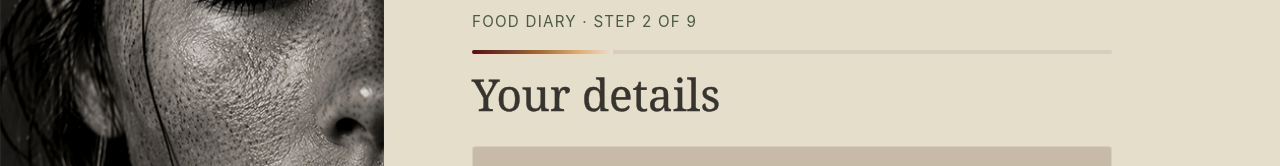
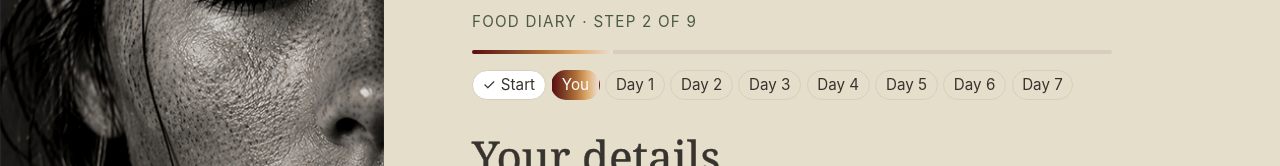
Before and after one commit to ugeniquehq/eugene, a Next.js app: page /portal/food-diary in a window 1280 px wide. Both pictures are taken after a click on the button "Next". Shown: the part 150-316 px from the top of the page. Built offline with nearby package versions, Linux system fonts and the light colour scheme; no server answers; a web font is replaced by a local one.

Commit message:
Add day navigator and auto-resume to food diary form
Lets clients jump directly to any day instead of clicking Next through
every previous one, and resumes at the first incomplete day on reopen
instead of always starting at the welcome page.

```diff
--- a/app/portal/food-diary/page.tsx
+++ b/app/portal/food-diary/page.tsx
@@ -3,6 +3,7 @@
 import { useState, useEffect, useMemo } from "react";
 import { useRouter } from "next/navigation";
 import { FOOD_DIARY_STEPS, dayStep, BASE_DAY_COUNT, FoodDiaryStep } from "@/lib/food-diary-schema";
+import { getValue } from "@/lib/intake-answers";
 import Field from "@/components/intake/Field";
 
 const STEP_PHOTOS: Record<string, string> = {
@@ -13,6 +14,30 @@ const DEFAULT_PHOTO = "/photography/food-diary-default.jpg";
 
 function getPhotoForStep(stepId: string): string {
   return STEP_PHOTOS[stepId] ?? DEFAULT_PHOTO;
+}
+
+function buildSteps(extraDays: number): FoodDiaryStep[] {
+  return [
+    ...FOOD_DIARY_STEPS,
+    ...Array.from({ length: extraDays }, (_, i) => dayStep(BASE_DAY_COUNT + i + 1)),
+  ];
+}
+
+// A step counts as "done" once every field on it has something in it.
+// Steps with no fields (like the welcome page) are treated as done —
+// there's nothing to fill in, so they shouldn't block auto-resume.
+function isStepComplete(step: FoodDiaryStep, answers: Record<string, unknown>): boolean {
+  if (step.fields.length === 0) return true;
+  return step.fields.every((field) => {
+    const value = getValue(answers, field.key);
+    return value !== undefined && value !== null && value !== "";
+  });
+}
+
+function shortLabel(step: FoodDiaryStep, index: number): string {
+  if (step.id === "welcome") return "Start";
+  if (step.id === "personal") return "You";
+  return `Day ${index - 1}`; // steps 0 and 1 are welcome/personal, days start at index 2
 }
 
 export default function FoodDiaryPage() {
@@ -29,11 +54,21 @@ export default function FoodDiaryPage() {
       .then((res) => res.json())
       .then((data) => {
         if (data?.answers) {
-          setAnswers(data.answers);
-          const meta = data.answers.meta;
-          if (meta && typeof meta === "object" && typeof meta.extraDays === "number") {
-            setExtraDays(meta.extraDays);
-          }
+          const loadedAnswers = data.answers;
+          setAnswers(loadedAnswers);
+
+          const meta = loadedAnswers.meta;
+          const loadedExtraDays =
+            meta && typeof meta === "object" && typeof meta.extraDays === "number" ? meta.extraDays : 0;
+          setExtraDays(loadedExtraDays);
+
+          // Resume where they left off: jump to the first step that isn't
+          // fully filled in yet, rather than always starting back at the
+          // welcome page. If everything's already filled in, land on the
+          // last step so they can add another day or finish up.
+          const loadedSteps = buildSteps(loadedExtraDays);
+          const firstIncomplete = loadedSteps.findIndex((s) => !isStepComplete(s, loadedAnswers));
+          setStepIndex(firstIncomplete === -1 ? loadedSteps.length - 1 : firstIncomplete);
         }
       })
       .catch(() => {
@@ -42,13 +77,7 @@ export default function FoodDiaryPage() {
       .finally(() => setLoading(false));
   }, []);
 
-  const allSteps: FoodDiaryStep[] = useMemo(
-    () => [
-      ...FOOD_DIARY_STEPS,
-      ...Array.from({ length: extraDays }, (_, i) => dayStep(BASE_DAY_COUNT + i + 1)),
-    ],
-    [extraDays]
-  );
+  const allSteps: FoodDiaryStep[] = useMemo(() => buildSteps(extraDays), [extraDays]);
 
   const step = allSteps[stepIndex];
   const isFirst = stepIndex === 0;
@@ -114,6 +143,11 @@ export default function FoodDiaryPage() {
     setStepIndex(FOOD_DIARY_STEPS.length + nextExtraDays - 1);
   }
 
+  function jumpTo(index: number) {
+    if (status === "submitting") return;
+    setStepIndex(index);
+  }
+
   return (
     <section className="section" style={{ paddingTop: 0, paddingBottom: 0 }}>
       <div className="intake-photo-fixed" style={{ backgroundImage: `url(${photo})` }} />
@@ -126,6 +160,52 @@ export default function FoodDiaryPage() {
 
           <div style={{ height: "4px", background: "var(--color-line)", borderRadius: "2px", marginBottom: "var(--space-sm)", overflow: "hidden" }}>
             <div style={{ height: "100%", width: `${progress}%`, background: "var(--gradient-brand)", transition: "width 0.2s ease" }} />
+          </div>
+
+          <div
+            role="tablist"
+            aria-label="Jump to a step"
+            style={{
+              display: "flex",
+              gap: "0.35rem",
+              overflowX: "auto",
+              paddingBottom: "var(--space-sm)",
+              marginBottom: "var(--space-sm)",
+            }}
+          >
+            {allSteps.map((s, i) => {
+              const complete = isStepComplete(s, answers);
+              const isCurrent = i === stepIndex;
+              return (
+                <button
+                  key={s.id}
+                  type="button"
+                  role="tab"
+                  aria-selected={isCurrent}
+                  title={s.title}
+                  onClick={() => jumpTo(i)}
+                  disabled={status === "submitting"}
+                  style={{
+                    flex: "0 0 auto",
+                    display: "flex",
+                    alignItems: "center",
+                    gap: "0.3rem",
+                    padding: "0.3rem 0.6rem",
+                    borderRadius: "999px",
+                    border: `1px solid ${isCurrent ? "transparent" : "var(--color-line)"}`,
+                    background: isCurrent ? "var(--gradient-brand)" : complete ? "var(--color-surface)" : "transparent",
+                    color: isCurrent ? "#fff" : "var(--color-ink)",
+                    fontSize: "var(--step-1)",
+                    fontFamily: "var(--font-mono)",
+                    cursor: status === "submitting" ? "default" : "pointer",
+                    whiteSpace: "nowrap",
+                  }}
+                >
+                  {complete && !isCurrent && <span aria-hidden="true">✓</span>}
+                  {shortLabel(s, i)}
+                </button>
+              );
+            })}
           </div>
 
           <h1>{step.title}</h1>
```
